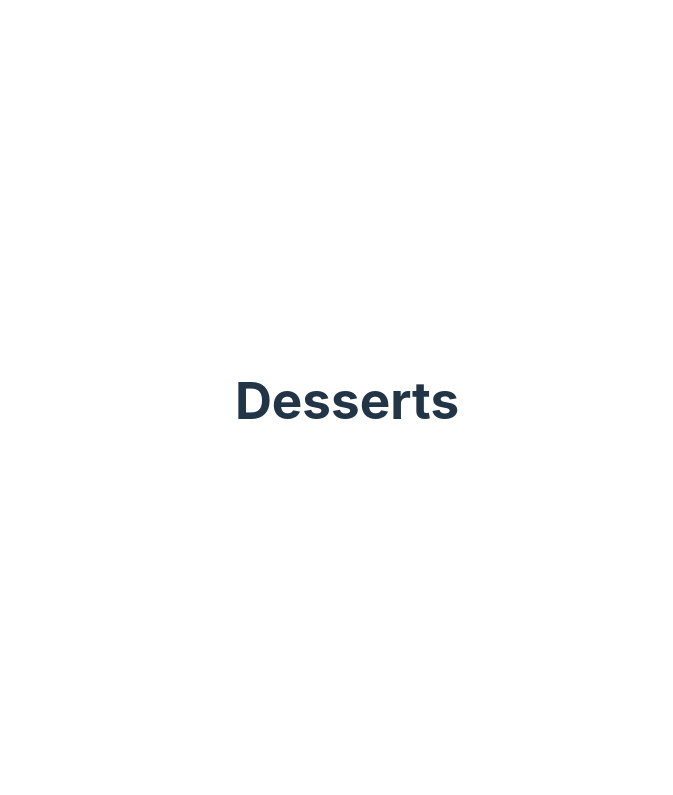
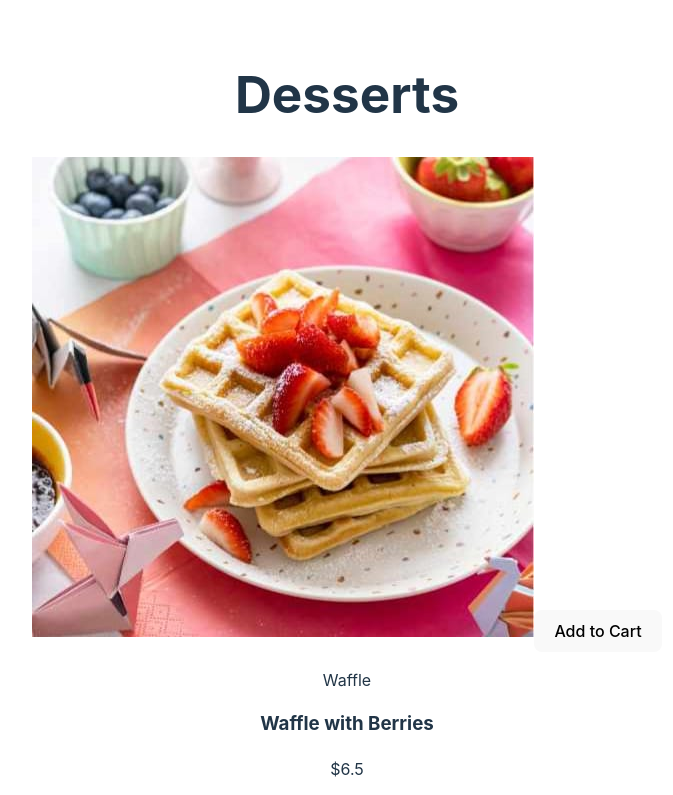
Before and after one commit to hellcsaba/product-list-cart, a React (Vite) app: page / in a window 1280 px wide. Shown: the top 795 px of the page, without its empty margins (293-966 px from the left). Built offline with nearby package versions, Linux system fonts and the light colour scheme.

Commit message:
Add logic for retrieving and mapping DessertCard components

```diff
--- a/src/App.tsx
+++ b/src/App.tsx
@@ -1,6 +1,45 @@
+import { useEffect, useState } from 'react'
 import './App.css'
+import DessertCard from './components/DessertCard';
+
+interface ImageProps {
+  thumbnail: string;
+  mobile: string;
+  tablet: string;
+  desktop: string;
+}
+
+interface Dessert {
+  name: string;
+  category: string;
+  price: number;
+  image: ImageProps;
+}
 
 function App() {
+  const [desserts, setDesserts] = useState<Dessert[]>([])
+
+  const fetchDesserts = async () => {
+    try {
+      const response = await fetch('../data.json')
+      if (!response.ok){
+        throw new Error('Failed to fetch desserts')
+      }
+      const data: Dessert[] = await response.json()
+      setDesserts(data)
+    } catch(error) {
+      console.error("Error fetching desserts", error)
+    }
+  }
+
+  useEffect(() => {
+    fetchDesserts()
+  }, [])
+
+  const mapDessertToCardProps = (dessert: Dessert) => {
+    const { name, category, price, image } = dessert;
+    return { name, category, price, image };
+  }
 
   return (
     <>
@@ -9,6 +48,9 @@ function App() {
       </header>
       <main>
         <section>
+          {desserts.map((dessert, index) => (
+            <DessertCard key={index} {...mapDessertToCardProps(dessert)}/>
+          ))}
         </section>
         <section>
         </section>
```
